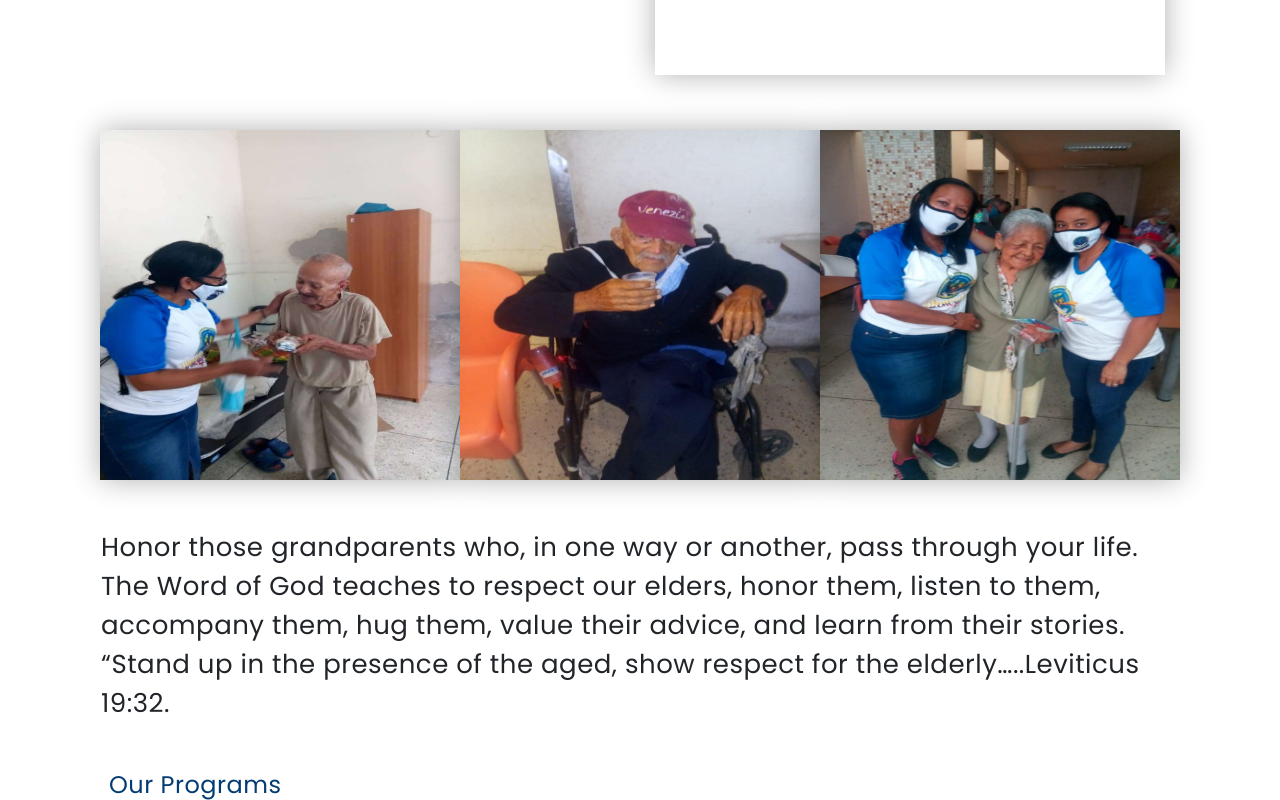
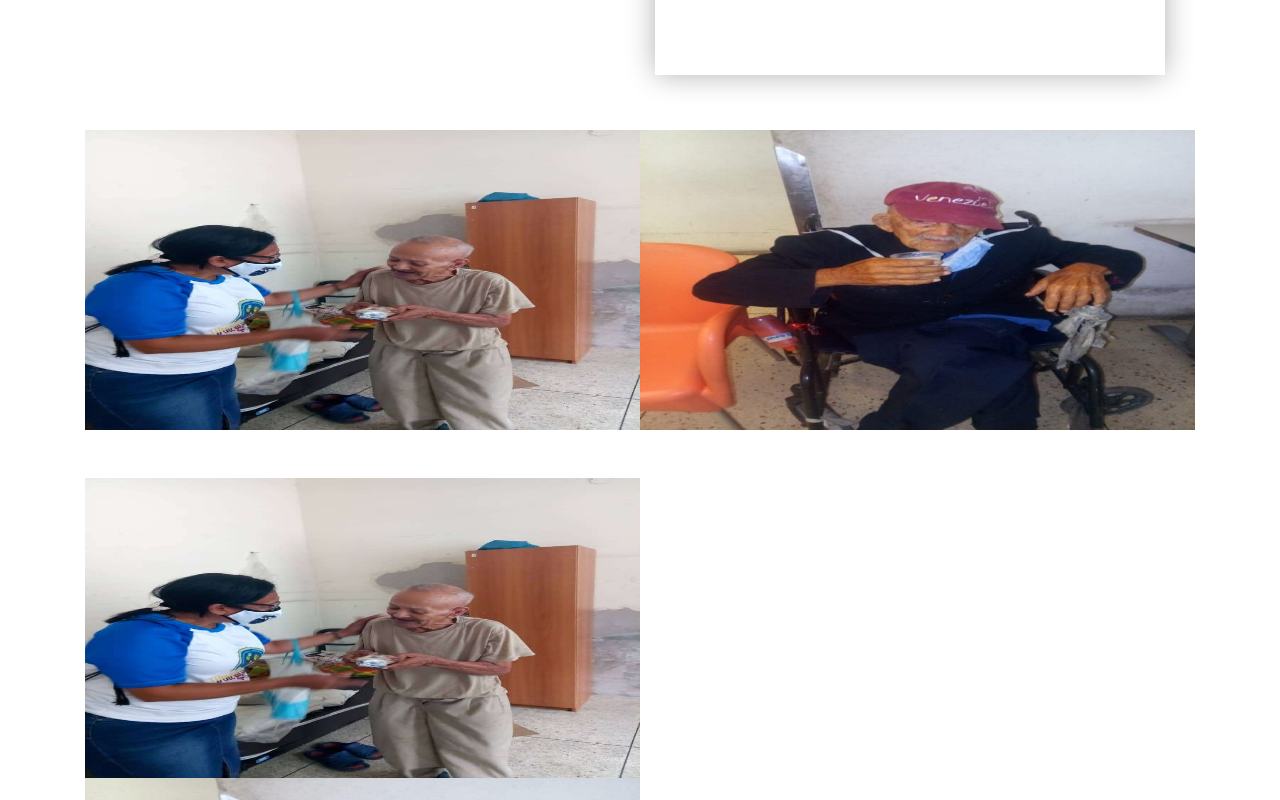
Before and after one commit to Cmmh1101/hope-react-types, a React (Create React App) app: page /program/elderly-care-program in a window 1280 px wide. Shown: the part 1220-2020 px from the top of the page. Built offline with nearby package versions, Linux system fonts and the light colour scheme; grey boxes are pictures that could not be loaded; a web font is replaced by a local one.

Commit message:
change: program fotos

```diff
--- a/src/styles/styles.css
+++ b/src/styles/styles.css
@@ -330,6 +330,12 @@ margin-top: -90px;
   margin-top: 15px;
 }
 
+/* .story-banner-small-img {
+  width: 50%;
+  height: auto;
+  bor
+} */
+
 /* =========================== donate =========================== */
 .donate-section {
   background-color: var(--dark-blue);
--- a/src/utils/StoryBannerImageSmall.tsx
+++ b/src/utils/StoryBannerImageSmall.tsx
@@ -7,20 +7,21 @@ interface Props {
 
 const StoryBannerImageSmall = ({ image, altText }: Props) => {
   return (
-    <div
-      className="col-12 col-md-4 px-0 custom-shadow"
-      style={{ height: "350px" }}
-    >
+    // <div
+    //   className="col-12 col-md-4 px-0 custom-shadow"
+    //   style={{ width: '100%', height: '500px' }}
+    // >
       <img
+      className="story-banner-small-img"
         style={{
           width: "100%",
-          height: "100%",
+          height: "300px",
           objectPosition: "center bottom",
         }}
         src={image}
         alt={altText}
       />
-    </div>
+    // </div>
   );
 };
 
--- a/src/views/articles/components/ProgramPage.tsx
+++ b/src/views/articles/components/ProgramPage.tsx
@@ -50,19 +50,63 @@ const ProgramPage = ({ match }: any) => {
                 ></iframe>
               </Col>
             </Col>
-            <Col xs={12} className="d-flex flex-wrap my-5">
+            <Col xs={12} className="d-flex justify-content-center align-items-center flex-wrap p-0 my-5">
+            <Col xs={12} md={6} className="d-flex justify-content-center align-items-center flex-wrap p-0">
               <StoryBannerImageSmall
                 image={article.programImage2?.image}
                 altText={article.programImage2?.alt}
               />
+              {/* <StoryBannerImageSmall
+                image={article.programImage4?.image}
+                altText={article.programImage4?.alt}
+              /> */}
+              {/* <StoryBannerImageSmall
+                image={article.programImage3?.image}
+                altText={article.programImage3?.alt}
+              /> */}
+            </Col>
+            <Col xs={12} md={6} className="d-flex justify-content-center align-items-center flex-wrap p-0">
+              {/* <StoryBannerImageSmall
+                image={article.programImage2?.image}
+                altText={article.programImage2?.alt}
+              /> */}
               <StoryBannerImageSmall
                 image={article.programImage4?.image}
                 altText={article.programImage4?.alt}
               />
-              <StoryBannerImageSmall
+              {/* <StoryBannerImageSmall
                 image={article.programImage3?.image}
                 altText={article.programImage3?.alt}
+              /> */}
+            </Col>
+            </Col>
+            <Col xs={12} md={6} className="d-flex justify-content-center align-items-center flex-wrap p-0">
+              <StoryBannerImageSmall
+                image={article.programImage2?.image}
+                altText={article.programImage2?.alt}
               />
+              {/* <StoryBannerImageSmall
+                image={article.programImage4?.image}
+                altText={article.programImage4?.alt}
+              /> */}
+              {/* <StoryBannerImageSmall
+                image={article.programImage3?.image}
+                altText={article.programImage3?.alt}
+              /> */}
+            </Col>
+            <Col xs={12} md={6} className="d-flex justify-content-center align-items-center flex-wrap p-0">
+              {/* <StoryBannerImageSmall
+                image={article.programImage2?.image}
+                altText={article.programImage2?.alt}
+              /> */}
+              <StoryBannerImageSmall
+                image={article.programImage4?.image}
+                altText={article.programImage4?.alt}
+              />
+              {/* <StoryBannerImageSmall
+                image={article.programImage3?.image}
+                altText={article.programImage3?.alt}
+              /> */}
             </Col>
             <HighlightMessage text={article.highligh} customClass="my-5" />
 
```
